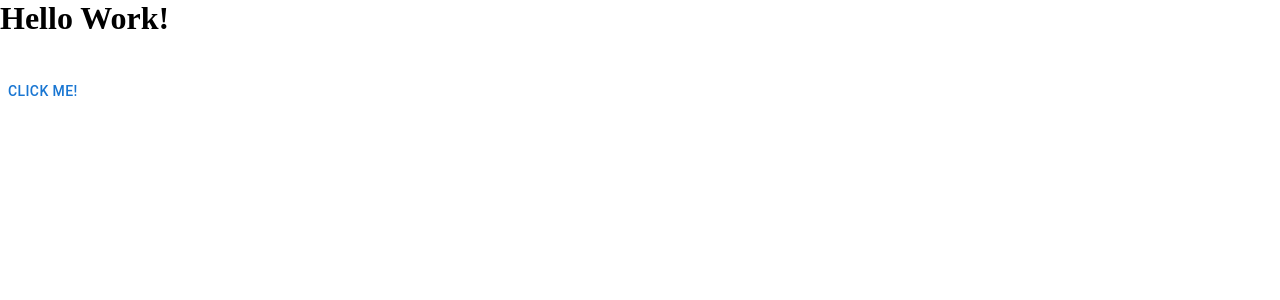
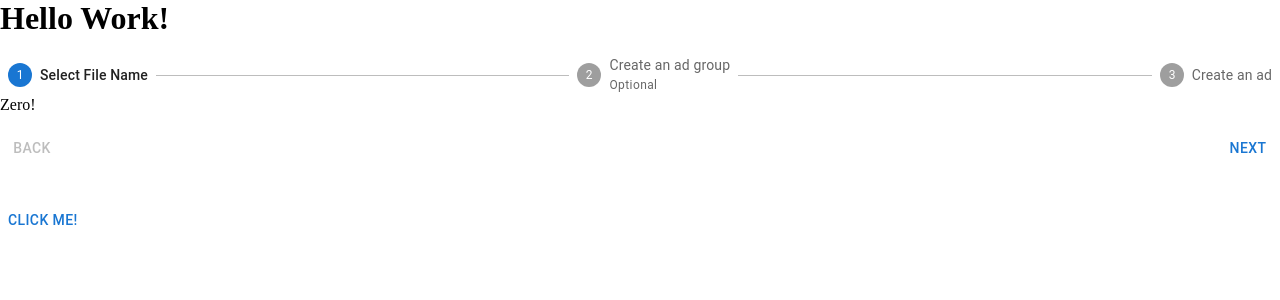
Before and after one commit to FukukouSSJouhou/A_MIA_R3, a React app: page / in a window 1280 px wide. Shown: the top 300 px of the page. Built offline with nearby package versions, Linux system fonts and the light colour scheme.

Commit message:
はろわー

```diff
--- a/src_node/pages/IndexPage.tsx
+++ b/src_node/pages/IndexPage.tsx
@@ -1,7 +1,20 @@
-import { Button } from '@mui/material';
+import { Box, Button, Step, StepLabel, Stepper, Typography } from '@mui/material';
 import React, * as react from 'react';
+
+const steps = ['Select File Name', 'Create an ad group', 'Create an ad'];
 export default function IndexPage():React.ReactElement{
     const [vfilename,setvfilename]=React.useState<string>(null!);
+    const [activeStep, setActiveStep] = React.useState(0);
+    const [skipped, setSkipped] = React.useState(new Set<number>());
+
+    const isStepOptional = (step: number) => {
+      return step === 1;
+    };
+
+    const isStepSkipped = (step: number) => {
+      return skipped.has(step);
+    };
+
     const button_clicked=()=>{
         //console.log("clicked");
         window.mia_electron_api.openVideoFileDialog("Open File").then(
@@ -13,15 +26,118 @@ export default function IndexPage():React.ReactElement{
                 }
             });
     };
+    const handleNext = () => {
+        if(activeStep===0){
+
+        }
+        console.log(activeStep);
+      let newSkipped = skipped;
+      if (isStepSkipped(activeStep)) {
+        newSkipped = new Set(newSkipped.values());
+        newSkipped.delete(activeStep);
+      }
+
+      setActiveStep((prevActiveStep) => prevActiveStep + 1);
+      setSkipped(newSkipped);
+    };
+
+    const handleBack = () => {
+      setActiveStep((prevActiveStep) => prevActiveStep - 1);
+    };
+  /*
+    const handleSkip = () => {
+      if (!isStepOptional(activeStep)) {
+        // You probably want to guard against something like this,
+        // it should never occur unless someone's actively trying to break something.
+        throw new Error("You can't skip a step that isn't optional.");
+      }
+
+      setActiveStep((prevActiveStep) => prevActiveStep + 1);
+      setSkipped((prevSkipped) => {
+        const newSkipped = new Set(prevSkipped.values());
+        newSkipped.add(activeStep);
+        return newSkipped;
+      });
+    };
+  */
+    const handleReset = () => {
+      setActiveStep(0);
+    };
+    const naibuyouso=()=>{
+        switch(activeStep){
+            case 0:
+                return "Zero!";
+            case 1:
+                return "One!";
+            default:
+                return "Default!";
+        }
+    }
     return(
         <>
         <h1>Hello Work!</h1>
         <br/>
+    <Box sx={{ width: '100%' }}>
+      <Stepper activeStep={activeStep}>
+        {steps.map((label, index) => {
+          const stepProps: { completed?: boolean } = {};
+          const labelProps: {
+            optional?: React.ReactNode;
+          } = {};
+          if (isStepOptional(index)) {
+            labelProps.optional = (
+              <Typography variant="caption">Optional</Typography>
+            );
+          }
+          if (isStepSkipped(index)) {
+            stepProps.completed = false;
+          }
+          return (
+            <Step key={label} {...stepProps}>
+              <StepLabel {...labelProps}>{label}</StepLabel>
+            </Step>
+          );
+        })}
+      </Stepper>
+      {activeStep === steps.length ? (
+        <React.Fragment>
+          <Typography sx={{ mt: 2, mb: 1 }}>
+            All steps completed - you&apos;re finished
+          </Typography>
+          <Box sx={{ display: 'flex', flexDirection: 'row', pt: 2 }}>
+            <Box sx={{ flex: '1 1 auto' }} />
+            <Button onClick={handleReset}>Reset</Button>
+          </Box>
+        </React.Fragment>
+      ) : (
+        <React.Fragment>
+            {
+                naibuyouso()
+            }
+          <Box sx={{ display: 'flex', flexDirection: 'row', pt: 2 }}>
+            <Button
+              color="inherit"
+              disabled={activeStep === 0}
+              onClick={handleBack}
+              sx={{ mr: 1 }}
+            >
+              Back
+            </Button>
+            <Box sx={{ flex: '1 1 auto' }} />
+            <Button onClick={handleNext}>
+              {activeStep === steps.length - 1 ? 'Finish' : 'Next'}
+            </Button>
+          </Box>
+        </React.Fragment>
+      )}
+    </Box>
+    <br />
         {vfilename}
         <br />
         <Button onClick={button_clicked}>
             Click me!
         </Button>
+        <br />
         </>
     )
 }
```
